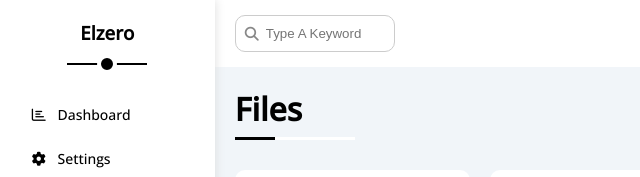
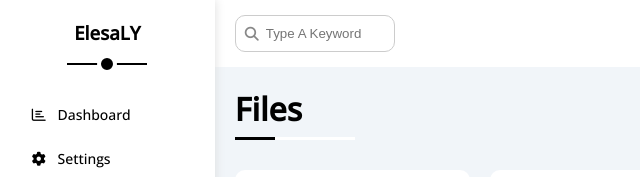
Before and after one commit to YousefOsamaCode/Myprogect4, a plain HTML site: page files.html in a window 1280 px wide. Shown: the top 177 px of the page, 0-640 px from the left. Drawn offline with nearby package versions, Linux system fonts and the light colour scheme.

Commit message:
Update files.html

```diff
--- a/files.html
+++ b/files.html
@@ -15,7 +15,7 @@
   <body>
     <div class="page d-flex">
       <div class="sidebar bg-white p-20 p-relative">
-        <h3 class="p-relative txt-c mt-0">Elzero</h3>
+        <h3 class="p-relative txt-c mt-0">ElesaLY</h3>
         <ul>
           <li>
             <a class="d-flex align-center fs-14 c-black rad-6 p-10" href="index.html">
```
